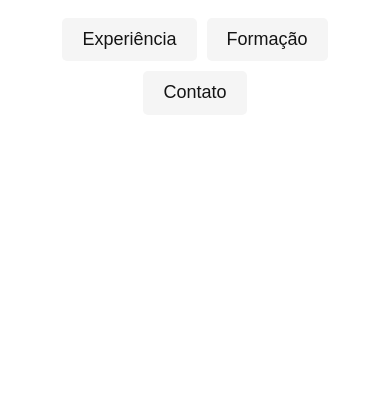
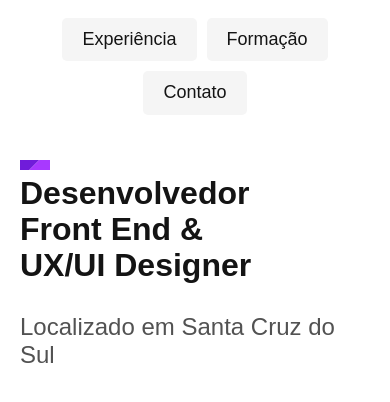
Before and after one commit to ditzelgabriel/portfolio, a plain HTML site: page index.html in a window 390 px wide. Shown: the part 82-484 px from the top of the page. Drawn offline with Linux system fonts and the light colour scheme.

Commit message:
introducao

```diff
--- /dev/null
+++ b/css/introducao.css
@@ -0,0 +1,64 @@
+.introducao {
+  display: grid;
+  grid-template-columns: 1fr 2fr;
+  align-items: center;
+  gap: 100px;
+  padding-block: 40px;
+}
+
+.introducao h1 {
+  position: relative;
+  margin-bottom: 30px;
+  font-size: 4.5rem;
+  line-height: 1.125;
+}
+
+.introducao h1::before {
+  content: "";
+  position: absolute;
+  z-index: -1;
+  top: -15px;
+  left: -40px;
+  display: block;
+  width: 130px;
+  height: 100px;
+  background: url(../img/detalhe.svg) no-repeat center;
+}
+
+.introducao p {
+  font-size: 1.5rem;
+  color: #525252;
+}
+
+@media (max-width: 1000px) {
+  .introducao h1 {
+    font-size: 3rem;
+  }
+}
+
+@media (max-width: 800px) {
+  .introducao {
+    grid-template-columns: 1fr 1fr;
+    gap: 40px;
+  }
+
+  .introducao h1 {
+    font-size: 2rem;
+  }
+
+  .introducao h1::before {
+    left: 0;
+    width: 30px;
+    height: 10px;
+  }
+}
+
+@media (max-width: 400px) {
+  .introducao {
+    grid-template-columns: 1fr;
+  }
+
+  .introducao img {
+    display: none;
+  }
+}
--- a/css/style.css
+++ b/css/style.css
@@ -1,2 +1,3 @@
 @import "./global.css";
 @import "./header.css";
+@import "./introducao.css";
--- a/index.html
+++ b/index.html
@@ -19,6 +19,14 @@
       </ul>
     </nav>
   </header>
+
+  <main class="introducao container">
+    <img src="./img/perfil.jpg" alt="Lobo Cinza" width="360" height="520">
+    <div>
+      <h1>Desenvolvedor <br> Front End & <br> UX/UI Designer</h1>
+      <p>Localizado em Santa Cruz do Sul</p>
+    </div>
+  </main>
 </body>
 
 </html>
```
